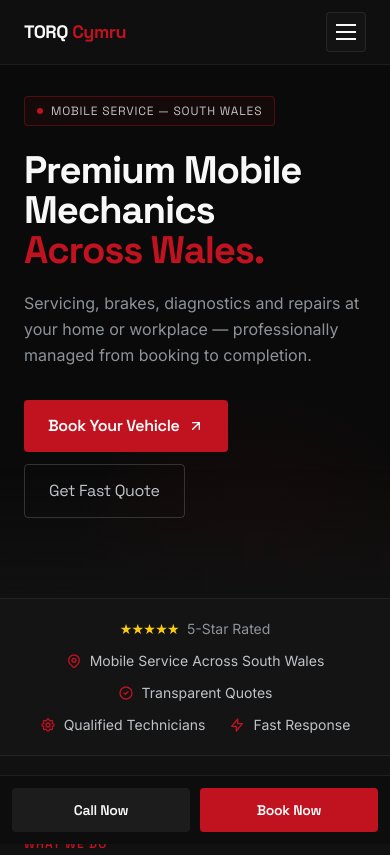
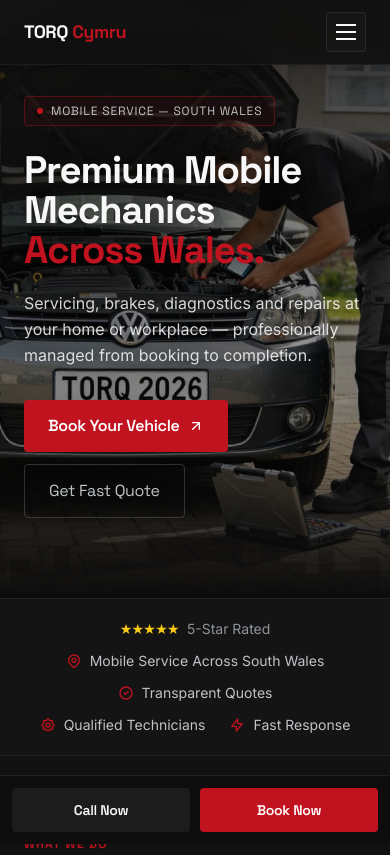
Before and after one commit to Lexstreampro/my-business-site, a website: page index.html in a window 390 px wide. Shown: the top 855 px of the page. Drawn offline with nearby package versions, Linux system fonts and the light colour scheme; no server answers.

Commit message:
feat(hero): wire Seedream hero with native T0RQ 2026 plate edit
Replaces the decorative red glow with a full-bleed photographic hero
sourced from the approved Seedream 4.5 winner (mobile-mechanic on a UK
driveway). The front plate was regenerated in-image via Flux Kontext Max
so it reads as native UK plate, not an overlay.

- assets/higgsfield/hero-mobile-mechanic-driveway.webp (224KB, 1920×1037, q85)
- Left-heavy dark gradient overlay for headline legibility on desktop/tablet,
  bottom-weighted variant on mobile
- min-h on the hero section so tablet/mobile get enough vertical room for
  the photo (previously squished — hero only had min-h at lg:)
- Headline + subhead gain text-shadow; subhead bumped to white/85 from
  alloy grey for contrast on the photo
- Castle silhouette, nav, badge, headline copy, CTAs preserved

Screenshot-verified at 390 / 768 / 1440. No new console errors.

```diff
--- a/index.html
+++ b/index.html
@@ -73,6 +73,41 @@
     }
     .hero-content { opacity: 0; }
     body.entered .hero-content { opacity: 1; animation: hero-in 1s ease both; }
+
+    /* ── Hero photo background + readability overlay ── */
+    .hero-bg {
+      position: absolute;
+      inset: 0;
+      background-image: url('assets/higgsfield/hero-mobile-mechanic-driveway.webp');
+      background-size: cover;
+      background-position: center 30%;
+      z-index: 0;
+    }
+    .hero-overlay {
+      position: absolute;
+      inset: 0;
+      background: linear-gradient(
+        to right,
+        rgba(10,10,10,0.88) 0%,
+        rgba(10,10,10,0.70) 30%,
+        rgba(10,10,10,0.35) 55%,
+        rgba(10,10,10,0.20) 80%,
+        rgba(10,10,10,0.30) 100%
+      );
+      z-index: 1;
+    }
+    @media (max-width: 640px) {
+      .hero-bg { background-position: 60% 30%; }
+      .hero-overlay {
+        background: linear-gradient(
+          to bottom,
+          rgba(10,10,10,0.85) 0%,
+          rgba(10,10,10,0.55) 35%,
+          rgba(10,10,10,0.40) 65%,
+          rgba(10,10,10,0.70) 100%
+        );
+      }
+    }
 
     /* ── Preloader ── */
     @keyframes preloader-fade-in {
@@ -332,10 +367,11 @@
 <!-- ═══════════════════════════════════════
      HERO
 ═══════════════════════════════════════ -->
-<section class="relative flex items-center" style="background:#0a0a0a;">
-
-  <!-- Background glow -->
-  <div class="absolute inset-0 pointer-events-none" style="background:radial-gradient(ellipse 80% 55% at 65% 100%, rgba(193,18,31,0.10) 0%, transparent 65%);"></div>
+<section class="relative flex items-center min-h-[68vh] md:min-h-[72vh] lg:min-h-[calc(100vh-112px)]" style="background:#0a0a0a;">
+
+  <!-- Hero photo background + dark gradient overlay (Higgsfield/Flux Kontext edit, T0RQ 2026 plate) -->
+  <div class="hero-bg"></div>
+  <div class="hero-overlay"></div>
 
   <!-- Hero castle silhouette (bottom strip — separate from preloader castle) -->
   <div class="castle absolute bottom-0 left-0 right-0 w-full pointer-events-none">
@@ -384,10 +420,10 @@
           <span class="w-1.5 h-1.5 rounded-full bg-tc-red" style="animation:pulse 2s infinite;"></span>
           Mobile Service — South Wales
         </div>
-        <h1 class="headline font-bold text-tc-white mb-5 lg:mb-6" style="font-size:clamp(2.4rem,5vw,4rem); line-height:1.04; letter-spacing:-0.03em;">
+        <h1 class="headline font-bold text-tc-white mb-5 lg:mb-6" style="font-size:clamp(2.4rem,5vw,4rem); line-height:1.04; letter-spacing:-0.03em; text-shadow: 0 2px 24px rgba(0,0,0,0.7);">
           Premium Mobile<br>Mechanics<br><span class="text-tc-red">Across Wales.</span>
         </h1>
-        <p class="text-tc-alloy text-base lg:text-lg leading-relaxed mb-8 lg:mb-10 max-w-[440px]">
+        <p class="text-tc-white/85 text-base lg:text-lg leading-relaxed mb-8 lg:mb-10 max-w-[440px]" style="text-shadow: 0 1px 12px rgba(0,0,0,0.7);">
           Servicing, brakes, diagnostics and repairs at your home or workplace — professionally managed from booking to completion.
         </p>
         <div class="flex flex-wrap gap-3 lg:gap-4">
```
Also changed, not shown: assets/higgsfield/hero-mobile-mechanic-driveway.webp (added).
